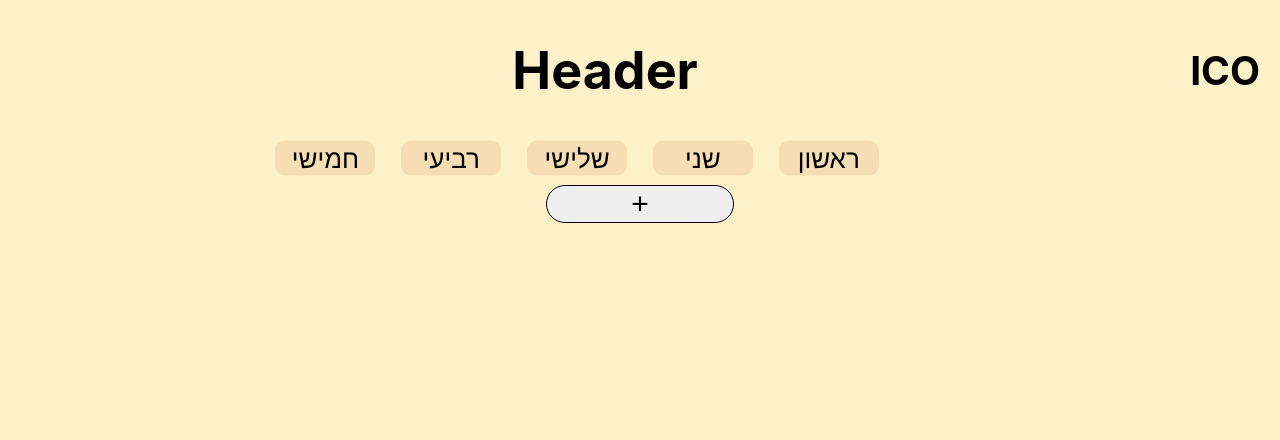
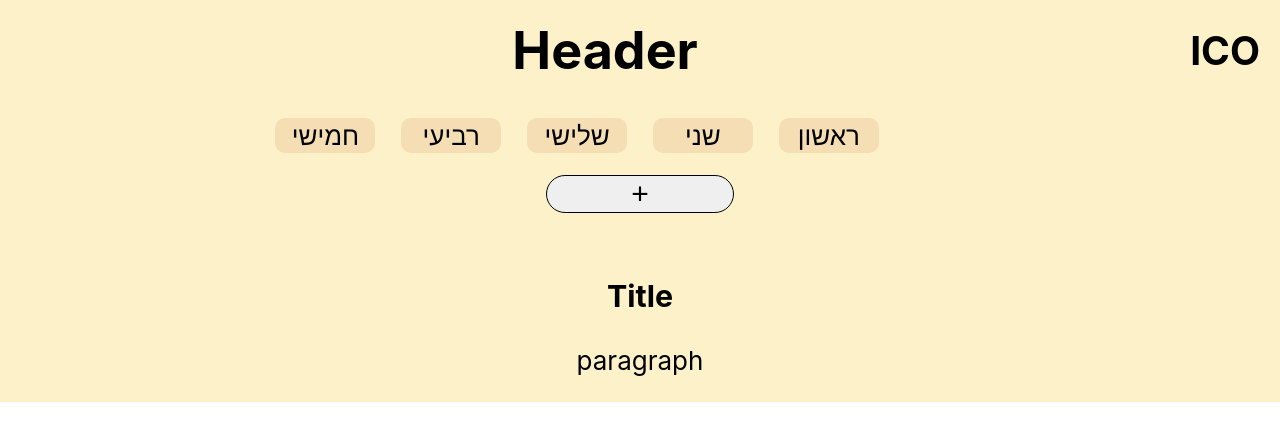
Before and after one commit to yotam-yakovw/workweek, a React (Create React App) app: page / in a window 1280 px wide. Shown: the top 440 px of the page. Built offline with nearby package versions, Linux system fonts and the light colour scheme.

Commit message:
change direction of workers table

```diff
--- a/src/Components/App/App.css
+++ b/src/Components/App/App.css
@@ -1,10 +1,9 @@
 .App {
   text-align: center;
   background-color: #fdf1c9;
-  height: 100vh;
   display: flex;
   flex-direction: column;
   align-items: center;
   font-size: calc(10px + 2vmin);
-  padding: 20px;
+  padding: 0 20px;
 }
--- a/src/Components/App/App.js
+++ b/src/Components/App/App.js
@@ -1,12 +1,14 @@
 import './App.css';
 import Header from '../Header/Header';
 import Workers from '../Workers/Workers';
+import Locations from '../locations/Locations';
 
 function App() {
   return (
-    <div className="App">
+    <div className='App'>
       <Header />
       <Workers />
+      <Locations />
     </div>
   );
 }
--- a/src/Components/Worker/Worker.css
+++ b/src/Components/Worker/Worker.css
@@ -9,7 +9,7 @@
 }
 
 .worker-name {
-  grid-column: -2 / -1;
+  grid-column: 1 / 2;
   grid-row: span 2;
   width: 50%;
   margin: auto 0;
--- a/src/Components/Worker/Worker.js
+++ b/src/Components/Worker/Worker.js
@@ -3,6 +3,7 @@ import './Worker.css';
 export default function Worker() {
   return (
     <>
+      <p className='worker-name'>Worker name</p>
       {Array.from({ length: 5 }).map((element, key) => (
         <textarea
           type='textarea'
@@ -11,7 +12,6 @@ export default function Worker() {
           className='textarea morning'
         />
       ))}
-      <p className='worker-name'>Worker name</p>
       {Array.from({ length: 5 }).map((element, key) => (
         <textarea
           type='textarea'
--- a/src/Components/Workers/Workers.css
+++ b/src/Components/Workers/Workers.css
@@ -1,5 +1,6 @@
 .workers {
   display: grid;
+  direction: rtl;
   grid-template-columns: repeat(6, 1fr);
   grid-template-rows: 50px auto auto;
   justify-items: center;
@@ -8,7 +9,6 @@
   width: 95%;
   max-width: 750px;
   gap: 5px;
-  overflow: auto;
 }
 
 .day {
@@ -25,7 +25,7 @@
 .placeholder {
   background-color: transparent;
   grid-row: 1 / 2;
-  grid-column: 6 / 7;
+  grid-column: 1 / 2;
 }
 
 .button {
@@ -34,7 +34,7 @@
   border: 1px solid black;
   border-radius: 20px;
   width: 25%;
-  margin: auto;
+  margin: 10px auto;
   cursor: pointer;
   grid-column: 1 / -1;
 }
--- a/src/Components/Workers/Workers.js
+++ b/src/Components/Workers/Workers.js
@@ -12,11 +12,11 @@ export default function Workers() {
   const workers = useSelector((state) => state.workers.value);
   return (
     <div className='workers'>
+      <div className='day'>ראשון</div>
+      <div className='day'>שני</div>
+      <div className='day'>שלישי</div>
+      <div className='day'>רביעי</div>
       <div className='day'>חמישי</div>
-      <div className='day'>רביעי</div>
-      <div className='day'>שלישי</div>
-      <div className='day'>שני</div>
-      <div className='day'>ראשון</div>
       <div className='day placeholder' />
       {Array.from({ length: workers }).map((w, key) => (
         <Worker />
--- /dev/null
+++ b/src/Components/locations/Locations.js
@@ -0,0 +1,10 @@
+import './Locations.css';
+
+export default function Locations() {
+  return (
+    <div className='locations'>
+      <h3>Title</h3>
+      <p>paragraph</p>
+    </div>
+  );
+}
```
Also changed, not shown: src/Components/locations/Locations.css (added).
